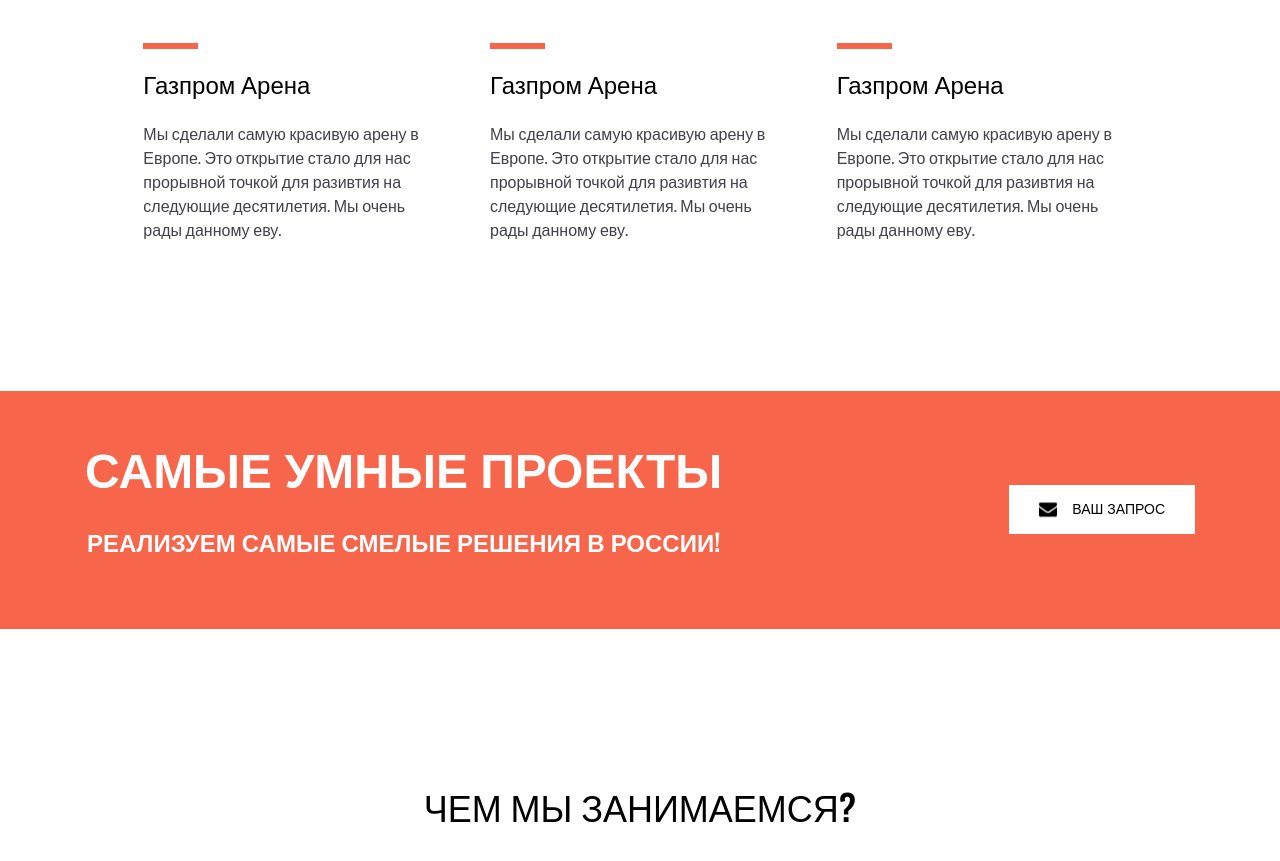
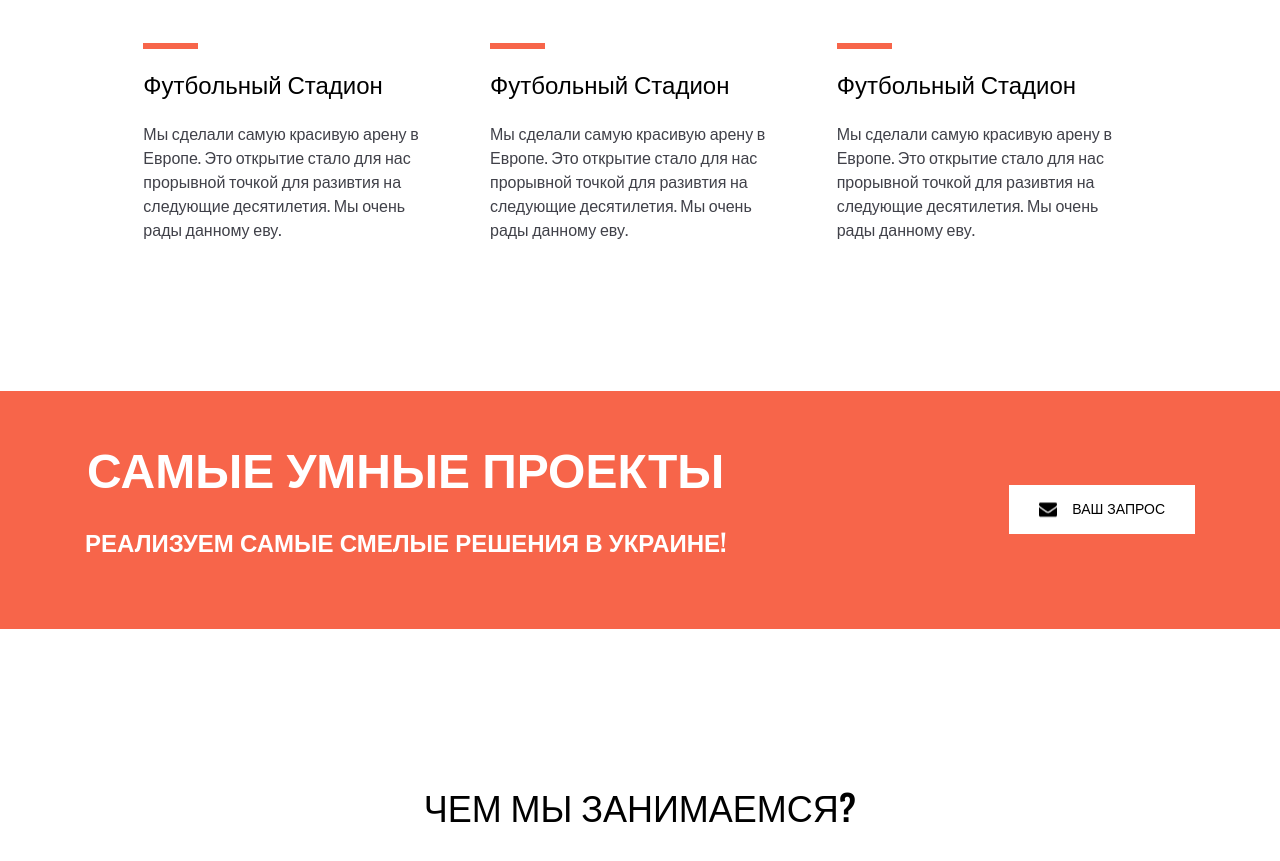
Before and after one commit to Sunrise-1337/HW-16, a plain HTML site: page index.html in a window 1280 px wide. Shown: the part 1849-2710 px from the top of the page. Drawn offline with nearby package versions, Linux system fonts and the light colour scheme.

Commit message:
Update index.html

```diff
--- a/index.html
+++ b/index.html
@@ -23,7 +23,7 @@
     <main>
         <section class="section-1">
             <div class="container section-1__org">
-                <h1 class="section-1__title">РЕАЛИЗУЕМ КРУПНЕЙШИЕ ПРОЕКТЫ В РОССИИ</h1>
+                <h1 class="section-1__title">РЕАЛИЗУЕМ КРУПНЕЙШИЕ ПРОЕКТЫ В УКРАИНЕ</h1>
                 <p class="section-1__para">стадионы, газопроводы, мосты, дамбы</p>
                 <div class="achievements">
                     <div class="achievements__exp">
@@ -57,19 +57,19 @@
                         <div class="projects__item">
                             <img class="projects__pic" src="./assets/images/pic.png" alt="pr-1">
                             <span class="projects__line"></span>
-                            <h3 class="projects__item-title">Газпром Арена</h3>
+                            <h3 class="projects__item-title">Футбольный Стадион</h3>
                             <p class="projects__item-para">Мы сделали самую красивую арену в Европе. Это открытие стало для нас прорывной точкой для разивтия на следующие десятилетия. Мы очень рады данному еву.</p>
                         </div>
                         <div class="projects__item">
                             <img class="projects__pic" src="./assets/images/pic.png" alt="pr-1">
                             <span class="projects__line"></span>
-                            <h3 class="projects__item-title">Газпром Арена</h3>
+                            <h3 class="projects__item-title">Футбольный Стадион</h3>
                             <p class="projects__item-para">Мы сделали самую красивую арену в Европе. Это открытие стало для нас прорывной точкой для разивтия на следующие десятилетия. Мы очень рады данному еву.</p>
                         </div>
                         <div class="projects__item">
                             <img class="projects__pic" src="./assets/images/pic.png" alt="pr-1">
                             <span class="projects__line"></span>
-                            <h3 class="projects__item-title">Газпром Арена</h3>
+                            <h3 class="projects__item-title">Футбольный Стадион</h3>
                             <p class="projects__item-para">Мы сделали самую красивую арену в Европе. Это открытие стало для нас прорывной точкой для разивтия на следующие десятилетия. Мы очень рады данному еву.</p>
                         </div>
                     </div>
@@ -80,7 +80,7 @@
             <div class="container section-3__org">
                 <div class="section-3__text">
                     <h2 class="section-3__title-1">САМЫЕ УМНЫЕ ПРОЕКТЫ</h2>
-                    <h3 class="section-3__title-2">РЕАЛИЗУЕМ САМЫЕ СМЕЛЫЕ РЕШЕНИЯ В РОССИИ!</h3>
+                    <h3 class="section-3__title-2">РЕАЛИЗУЕМ САМЫЕ СМЕЛЫЕ РЕШЕНИЯ В УКРАИНЕ!</h3>
                 </div>
                 <div class="section-3__btn-wrap">
                     <span class="section-3__btn-pic"></span>
```
